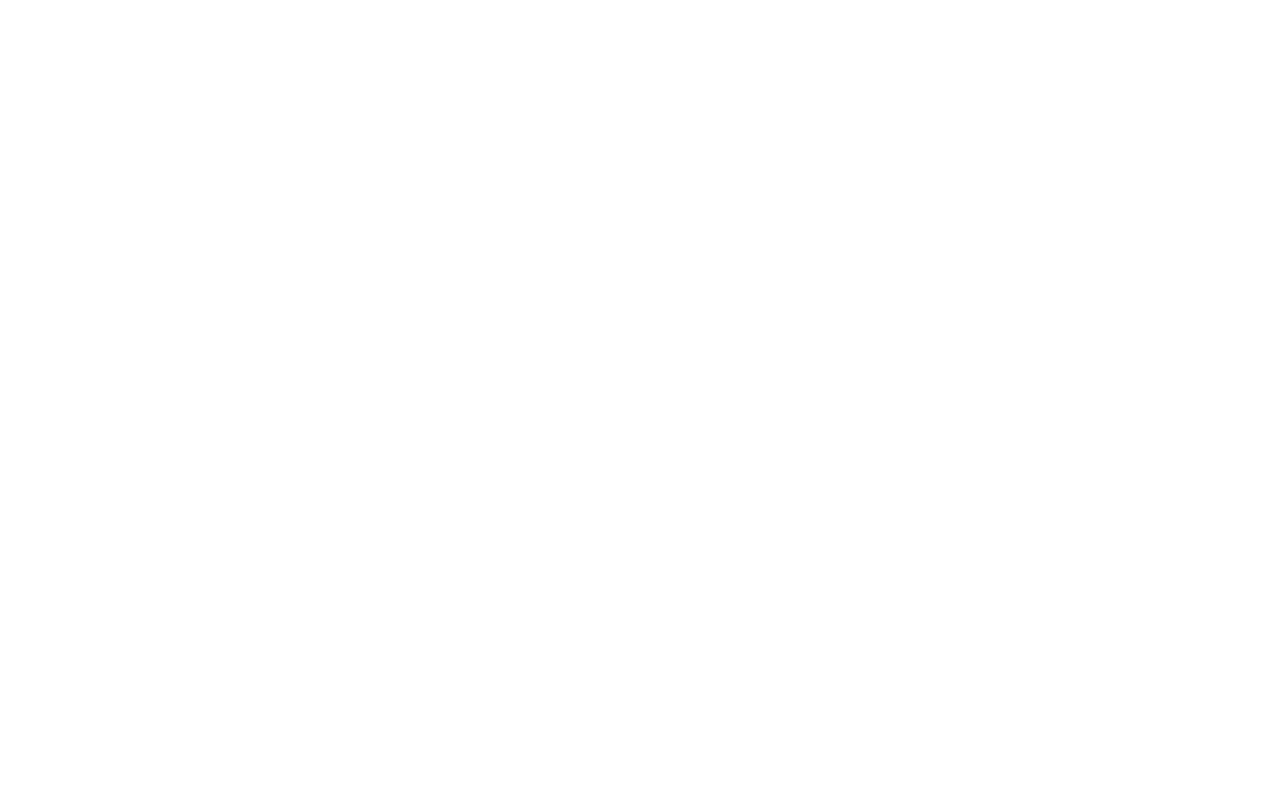
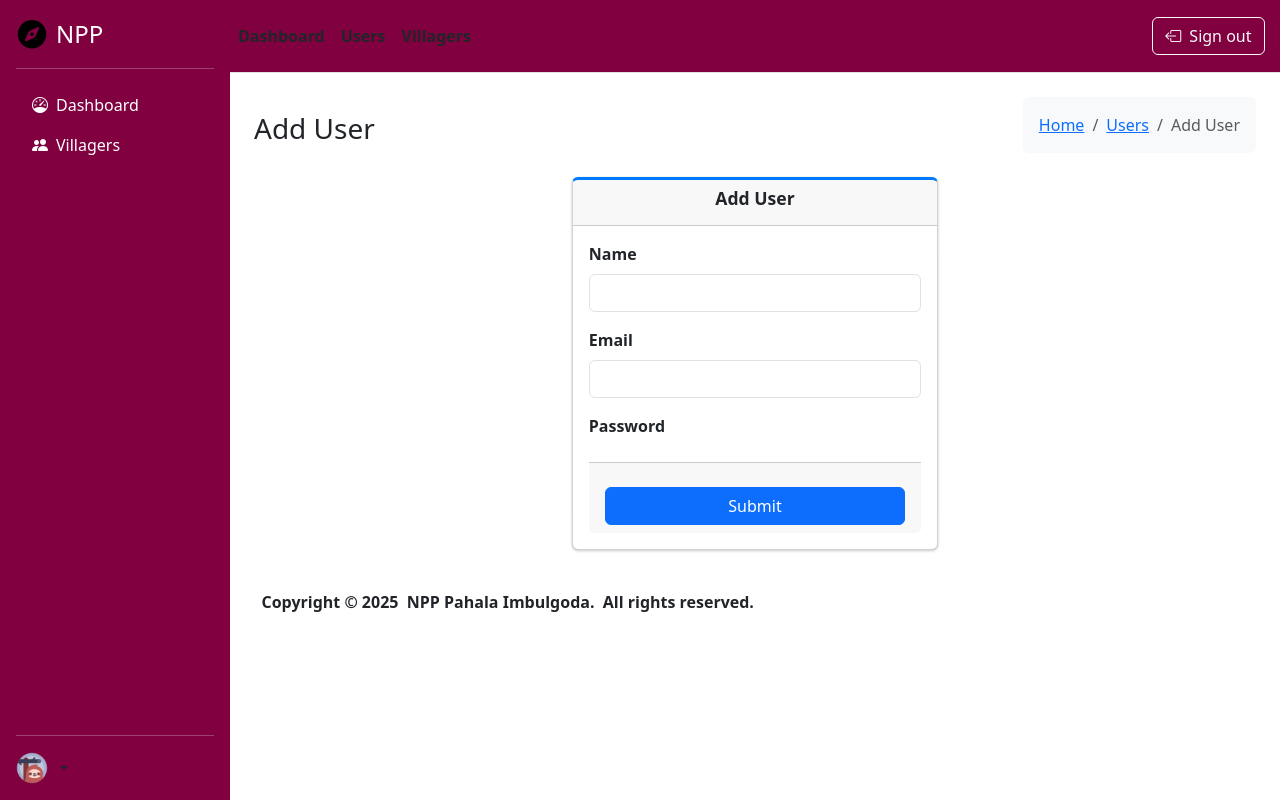
Before and after one commit to sandaru-sdm/npp-ui, a React (Vite) app: page /add-user in a window 1280 px wide. Before the commit this address had no page. Built offline with nearby package versions, Linux system fonts and the light colour scheme; no server answers; sample sign-in values are in the browser's storage.

Commit message:
Add footer, add user ui and make some changes

```diff
--- a/src/App.jsx
+++ b/src/App.jsx
@@ -3,6 +3,7 @@ import Login from "./pages/Login";
 import Dashboard from "./pages/Dashboard";
 import Users from "./pages/Users/Users";
 import Villagers from "./pages/Villagers/Villagers";
+import AddUsers from "./pages/Users/AddUser";
 
 function App() {
   return (
@@ -11,7 +12,10 @@ function App() {
         <Route path="/" element={<Login />} />
         <Route path="/login" element={<Login />} />
         <Route path="/dashboard" element={<Dashboard />} />
+
         <Route path="/users" element={<Users />} />
+        <Route path="/add-user" element={<AddUsers/>} />
+
         <Route path="/villagers" element={<Villagers />} />
       </Routes>
     </Router>
--- /dev/null
+++ b/src/components/Footer.jsx
@@ -0,0 +1,13 @@
+import React from 'react'
+
+function Footer() {
+  return (
+    <footer className="app-footer col-12 d-flex mt-4">
+      <strong>
+        Copyright &copy; 2025&nbsp; NPP Pahala Imbulgoda.&nbsp; All rights reserved.
+      </strong>
+    </footer>
+  )
+}
+
+export default Footer;
--- /dev/null
+++ b/src/pages/Users/AddUser.jsx
@@ -0,0 +1,135 @@
+import React, { useEffect } from "react";
+import { useNavigate } from "react-router-dom";
+import SideBar from "../../components/SideBar";
+import Header from "../../components/Header";
+import Breadcrumbs from "../../components/Breadcrumbs";
+import Footer from "../../components/Footer";
+
+function AddUser() {
+  const navigate = useNavigate();
+
+  useEffect(() => {
+    const token = localStorage.getItem("token");
+
+    if (!token) {
+      console.error("No token found. Redirecting to login...");
+      setTimeout(() => navigate("/login", { replace: true }), 0);
+    }
+  }, [navigate]);
+
+  return (
+    <div className="d-flex">
+      <SideBar />
+      <div className="flex-grow-1">
+        <Header />
+
+        <div className="ms-sm-auto col-lg-12 px-md-4 bg-gradient">
+          <Breadcrumbs
+            title="Add User"
+            breadcrumbs={[
+              { label: "Home", path: "/dashboard" },
+              { label: "Users", path: "/users" },
+              { label: "Add User", path: location.pathname, active: true },
+            ]}
+          />
+
+          <div className="d-flex justify-content-center align-content-center">
+            <div className="col-md-9 col-lg-10 px-md-4">
+              <div className="container mt-2 d-flex justify-content-center">
+                <div className="col-md-6">
+                  <div className="card card-primary card-outline">
+                    <div className="d-flex card-header align-items-center justify-content-center">
+                      <h4 className="card-title fw-bold">Add User</h4>
+                    </div>
+                    <div className="card-body">
+                      {/* {alert.message && (
+                        <div
+                          className={`alert alert-${alert.type}`}
+                          role="alert"
+                        >
+                          {alert.message}
+                        </div>
+                      )} */}
+
+                      <form>
+                        <div className="mb-3">
+                          <label htmlFor="name" className="form-label">
+                            Name
+                          </label>
+                          <input className="form-control" id="name" />
+                        </div>
+
+                        <div className="mb-3">
+                          <label htmlFor="email" className="form-label">
+                            Email
+                          </label>
+                          <input
+                            type="email"
+                            className="form-control"
+                            id="email"
+                          />
+                        </div>
+
+                        <div className="mb-3 position-relative">
+                          <label htmlFor="password" className="form-label">
+                            Password
+                          </label>
+                          <div className="input-group">
+                            {/* <input
+                              type={showPassword ? "text" : "password"}
+                              className="form-control"
+                              id="password"
+
+                            /> */}
+                            {/* <button
+                              type="button"
+                              className="btn btn-outline-secondary"
+                              onClick={() => setShowPassword(!showPassword)}
+                            >
+                              <i
+                                className={`bi ${
+                                  showPassword ? "bi-eye-slash" : "bi-eye"
+                                }`}
+                              ></i>
+                            </button> */}
+                          </div>
+                        </div>
+
+                        {/* <div className="mb-3">
+                          <label htmlFor="role" className="form-label">
+                            Role
+                          </label>
+                          <select
+                            className="form-control"
+                            id="role"
+                            value={role}
+                            onChange={(e) => setRole(e.target.value)}
+                          >
+                            <option value="USER">User</option>
+                            <option value="ADMIN">Admin</option>
+                          </select>
+                        </div> */}
+
+                        <div className="card-footer d-flex justify-content-center mt-2">
+                          <button
+                            type="submit"
+                            className="btn btn-primary col-sm-12 mt-3"
+                          >
+                            Submit
+                          </button>
+                        </div>
+                      </form>
+                    </div>
+                  </div>
+                </div>
+              </div>
+            </div>
+          </div>
+          <Footer />
+        </div>
+      </div>
+    </div>
+  );
+}
+
+export default AddUser;
--- a/src/pages/Users/Users.jsx
+++ b/src/pages/Users/Users.jsx
@@ -4,6 +4,7 @@ import Header from "../../components/Header";
 import { useNavigate } from "react-router-dom";
 import Breadcrumbs from "../../components/Breadcrumbs";
 import UsersTable from "./UsersTable";
+import Footer from "../../components/Footer";
 
 function Users() {
   const navigate = useNavigate();
@@ -41,6 +42,7 @@ function Users() {
           <UsersTable/>
 
         </div>
+        <Footer/>
       </div>
     </div>
   );
--- a/src/pages/Users/UsersTable.jsx
+++ b/src/pages/Users/UsersTable.jsx
@@ -64,26 +64,35 @@ function UsersTable() {
     {
       name: "Mobile Number",
       selector: (row) => row.mobileNumber,
+      width: "150px",
     },
     {
       name: "Role",
       selector: (row) => row.role,
       sortable: true,
-      width: "120px",
+      width: "80px",
     },
     {
-      name: "Is Activated",
+      name: "Activated",
       selector: (row) => (row.isActive ? "Yes" : "No"),
       sortable: true,
-      width: "120px",
+      width: "100px",
     },
     {
       name: "Actions",
       cell: (row) => (
-        <a href="#" className="btn btn-danger btn-sm">
-          Update
-        </a>
+        <div className="d-flex gap-2 justify-content-center align-items-center">
+          <button className="btn btn-primary btn-sm">Update</button>
+          <button
+            className={`btn btn-sm ${
+              row.isActive ? "btn-danger" : "btn-success"
+            }`}
+          >
+            {row.isActive ? "Deactivate" : "Activate"}
+          </button>
+        </div>
       ),
+      width: "170px",
       ignoreRowClick: true,
       allowOverflow: true,
       button: true,
```
